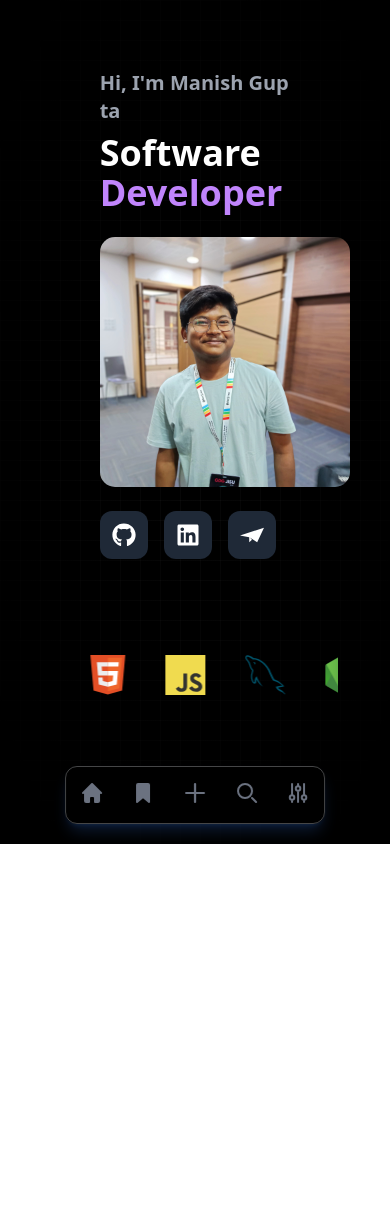
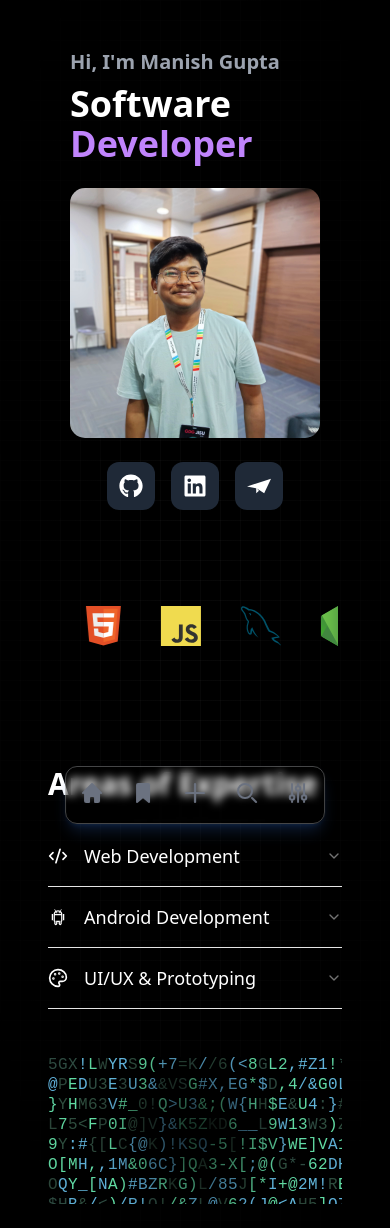
Before and after one commit to DevyManish/personal-portfolio, a Next.js app: page / in a window 390 px wide. Before the commit the page ends 844 px from the top, so only its background shows below. Built offline with nearby package versions, Linux system fonts and the light colour scheme.

Commit message:
feat: add skills section

```diff
--- a/package.json
+++ b/package.json
@@ -9,6 +9,7 @@
     "lint": "next lint"
   },
   "dependencies": {
+    "@radix-ui/react-accordion": "^1.2.3",
     "@radix-ui/react-slot": "^1.1.2",
     "class-variance-authority": "^0.7.1",
     "clsx": "^2.1.1",
--- a/src/app/page.js
+++ b/src/app/page.js
@@ -2,12 +2,13 @@ import Header from "@/components/Header";
 import HomeSection from "@/components/HomeSection";
 import Marquee from "@/components/Marquee";
 import MobHeader from "@/components/MobHeader";
+import Skills from "@/components/Skills";
 import { items } from "@/lib/data";
 import Image from "next/image";
 
 export default function Home() {
   return (
-    <main className="relative min-h-screen w-full bg-black overflow-hidden">
+    <main className="relative w-full bg-black overflow-hidden">
       {/*pattern */}
       <div className="absolute inset-0 h-full w-full
         bg-[linear-gradient(to_right,#73737310_1px,transparent_1px),linear-gradient(to_bottom,#73737310_1px,transparent_1px)]
@@ -27,6 +28,7 @@ export default function Home() {
           <div className="flex flex-col min-h-[calc(100vh-80px)] items-center justify-center">
             <HomeSection />
             <Marquee />
+            <Skills />
           </div>
         </div>
       </div>
--- a/src/components/HomeSection.jsx
+++ b/src/components/HomeSection.jsx
@@ -7,11 +7,10 @@ import { AuroraText } from "./magicui/aurora-text";
 import FadeContent from "./ui/Fade";
 import TiltedCard from "./ui/profile";
 
-
 const HomeSection = () => {
     return (
-        <section className="flex flex-col md:flex-colitems-center justify-between py-12 px-6 md:px-20 w-2/3 space-y-6">
-            <div className="items-center justify-between">
+        <section className="flex flex-col md:flex-col items-center justify-between md:mt-20 py-12 px-6 md:px-20 w-2/3 space-y-6">
+            <div className="md:items-center md:justify-between">
                 <TextAnimate animation="blurInUp" by="character" once className="text-xl md:text-lg font-semibold text-gray-400">
                     Hi, I'm Manish Gupta
                 </TextAnimate>
@@ -51,7 +50,7 @@ const HomeSection = () => {
                 </div>
 
             </div>
-            <div className="flex gap-4 mt-6">
+            <div className="flex gap-4 mt-12 md:mt-6">
                 <a
                     href="https://github.com/devymanish"
                     target="_blank"
@@ -75,8 +74,7 @@ const HomeSection = () => {
                     <SiMinutemailer className="w-6 h-6 text-white" />
                 </a>
             </div>
-            {/*
-            <Marquee /> */}
+
         </section>
     );
 };
--- /dev/null
+++ b/src/components/Skills.jsx
@@ -0,0 +1,57 @@
+import React from 'react'
+import {
+    Accordion,
+    AccordionContent,
+    AccordionItem,
+    AccordionTrigger,
+} from "@/components/ui/accordion";
+import LetterGlitch from './ui/GlitchText';
+import { CodeXml, CircleSmall, Palette } from 'lucide-react';
+import { LiaAndroid } from "react-icons/lia";
+
+const Skills = () => {
+    return (
+        <div className="flex flex-col px-8 md:w-[60%] md:px-8 py-6 mt-12 text-white space-y-6">
+            <h2 className="text-3xl md:text-4xl font-bold items-start w-full">Areas of Expertise</h2>
+            <div className="flex flex-col md:flex-row w-full md:items-center justify-between">
+                <Accordion type="single" collapsible className="w-full md:w-2/3 md:pr-8">
+                    <AccordionItem value="item-1">
+                        <AccordionTrigger>
+                            <span className="flex items-start text-start gap-4 text-lg"><CodeXml size={20} color='white' className="mt-1" /> Web Development</span></AccordionTrigger>
+                        <AccordionContent>
+                            <span className="flex items-center justify-start text-start gap-2 ml-3"><CircleSmall size={10} color='white' className='mt-1' />Single Page Applications,</span>
+                        </AccordionContent>
+                        <AccordionContent>
+                            <span className="flex items-center justify-start text-start gap-2 ml-3"><CircleSmall size={10} color='white' className='mt-1' />Progressive Web Apps,</span>
+                        </AccordionContent>
+                        <AccordionContent>
+                            <span className="flex items-center justify-start text-start gap-2 ml-3"><CircleSmall size={10} color='white' className='mt-1' />Server-Side Rendering</span>
+                        </AccordionContent>
+                    </AccordionItem>
+                    <AccordionItem value="item-2">
+                        <AccordionTrigger><span className="flex items-start text-start gap-4 text-lg"><LiaAndroid size={20} color='white' className="mt-1" /> Android Development</span></AccordionTrigger>
+                        <AccordionContent>
+                            React Native for mobile applications.
+                        </AccordionContent>
+                    </AccordionItem>
+                    <AccordionItem value="item-3">
+                        <AccordionTrigger><span className="flex items-start text-start gap-4 text-lg"><Palette size={20} color='white' className="mt-1" /> UI/UX & Prototyping</span></AccordionTrigger>
+                        <AccordionContent>
+                            Pixel perfect design and prototyping.
+                        </AccordionContent>
+                    </AccordionItem>
+                </Accordion>
+                <div className="w-full mt-12 md:mt-0 md:w-1/2 md:px-8">
+                    <LetterGlitch
+                        glitchSpeed={50}
+                        centerVignette={true}
+                        outerVignette={false}
+                        smooth={true}
+                    />
+                </div>
+            </div>
+        </div >
+    )
+}
+
+export default Skills
--- a/src/components/ui/GlitchText.jsx
+++ b/src/components/ui/GlitchText.jsx
@@ -1,75 +1,222 @@
-const GlitchText = ({
-    children,
-    speed = 0.5,
-    enableShadows = true,
-    enableOnHover = false,
-    className = "",
-  }) => {
-    const inlineStyles = {
-      "--after-duration": `${speed * 3}s`,
-      "--before-duration": `${speed * 2}s`,
-      "--after-shadow": enableShadows ? "-5px 0 red" : "none",
-      "--before-shadow": enableShadows ? "5px 0 cyan" : "none",
+
+"use client";
+import { useRef, useEffect } from 'react';
+
+const LetterGlitch = ({
+    glitchColors = ['#2b4539', '#61dca3', '#61b3dc'],
+    glitchSpeed = 50,
+    centerVignette = false,
+    outerVignette = true,
+    smooth = true,
+}) => {
+    const canvasRef = useRef(null);
+    const animationRef = useRef(null);
+    const letters = useRef([]);
+    const grid = useRef({ columns: 0, rows: 0 });
+    const context = useRef(null);
+    const lastGlitchTime = useRef(Date.now());
+
+    const fontSize = 16;
+    const charWidth = 10;
+    const charHeight = 20;
+
+    const lettersAndSymbols = [
+        'A', 'B', 'C', 'D', 'E', 'F', 'G', 'H', 'I', 'J', 'K', 'L', 'M',
+        'N', 'O', 'P', 'Q', 'R', 'S', 'T', 'U', 'V', 'W', 'X', 'Y', 'Z',
+        '!', '@', '#', '$', '&', '*', '(', ')', '-', '_', '+', '=', '/',
+        '[', ']', '{', '}', ';', ':', '<', '>', ',', '0', '1', '2', '3',
+        '4', '5', '6', '7', '8', '9'
+    ];
+
+    const getRandomChar = () => {
+        return lettersAndSymbols[Math.floor(Math.random() * lettersAndSymbols.length)];
     };
 
-    const baseClasses =
-      "text-white text-[clamp(2rem,10vw,8rem)] font-black relative mx-auto select-none cursor-pointer";
+    const getRandomColor = () => {
+        return glitchColors[Math.floor(Math.random() * glitchColors.length)];
+    };
 
-    const pseudoClasses = !enableOnHover
-      ?
-        "after:content-[attr(data-text)] after:absolute after:top-0 after:left-[10px] after:text-white after:bg-[#060606] after:overflow-hidden after:[clip-path:inset(0_0_0_0)] after:[text-shadow:var(--after-shadow)] after:animate-glitch-after " +
-        "before:content-[attr(data-text)] before:absolute before:top-0 before:left-[-10px] before:text-white before:bg-[#060606] before:overflow-hidden before:[clip-path:inset(0_0_0_0)] before:[text-shadow:var(--before-shadow)] before:animate-glitch-before"
-      :
-        "after:content-[''] after:absolute after:top-0 after:left-[10px] after:text-white after:bg-[#060606] after:overflow-hidden after:[clip-path:inset(0_0_0_0)] after:opacity-0 " +
-        "before:content-[''] before:absolute before:top-0 before:left-[-10px] before:text-white before:bg-[#060606] before:overflow-hidden before:[clip-path:inset(0_0_0_0)] before:opacity-0 " +
-        "hover:after:content-[attr(data-text)] hover:after:opacity-100 hover:after:[text-shadow:var(--after-shadow)] hover:after:animate-glitch-after " +
-        "hover:before:content-[attr(data-text)] hover:before:opacity-100 hover:before:[text-shadow:var(--before-shadow)] hover:before:animate-glitch-before";
+    const hexToRgb = (hex) => {
+        const shorthandRegex = /^#?([a-f\d])([a-f\d])([a-f\d])$/i;
+        hex = hex.replace(shorthandRegex, (m, r, g, b) => {
+            return r + r + g + g + b + b;
+        });
 
-    const combinedClasses = `${baseClasses} ${pseudoClasses} ${className}`;
+        const result = /^#?([a-f\d]{2})([a-f\d]{2})([a-f\d]{2})$/i.exec(hex);
+        return result ? {
+            r: parseInt(result[1], 16),
+            g: parseInt(result[2], 16),
+            b: parseInt(result[3], 16)
+        } : null;
+    };
+
+    const interpolateColor = (start, end, factor) => {
+        const result = {
+            r: Math.round(start.r + (end.r - start.r) * factor),
+            g: Math.round(start.g + (end.g - start.g) * factor),
+            b: Math.round(start.b + (end.b - start.b) * factor),
+        };
+        return `rgb(${result.r}, ${result.g}, ${result.b})`;
+    };
+
+    const calculateGrid = (width, height) => {
+        const columns = Math.ceil(width / charWidth);
+        const rows = Math.ceil(height / charHeight);
+        return { columns, rows };
+    };
+
+    const initializeLetters = (columns, rows) => {
+        grid.current = { columns, rows };
+        const totalLetters = columns * rows;
+        letters.current = Array.from({ length: totalLetters }, () => ({
+            char: getRandomChar(),
+            color: getRandomColor(),
+            targetColor: getRandomColor(),
+            colorProgress: 1,
+        }));
+    };
+
+    const resizeCanvas = () => {
+        const canvas = canvasRef.current;
+        if (!canvas) return;
+        const parent = canvas.parentElement;
+        if (!parent) return;
+
+        const dpr = window.devicePixelRatio || 1;
+        const rect = parent.getBoundingClientRect();
+
+        canvas.width = rect.width * dpr;
+        canvas.height = rect.height * dpr;
+
+        canvas.style.width = `${rect.width}px`;
+        canvas.style.height = `${rect.height}px`;
+
+        if (context.current) {
+            context.current.setTransform(dpr, 0, 0, dpr, 0, 0); // Properly scale without stacking transforms
+        }
+
+        const { columns, rows } = calculateGrid(rect.width, rect.height);
+        initializeLetters(columns, rows);
+
+        drawLetters(); // Ensure letters are drawn after resizing
+    };
+
+    const drawLetters = () => {
+        if (!context.current || letters.current.length === 0) return;
+        const ctx = context.current;
+        const { width, height } = canvasRef.current.getBoundingClientRect();
+        ctx.clearRect(0, 0, width, height);
+        ctx.font = `${fontSize}px monospace`;
+        ctx.textBaseline = 'top';
+
+        letters.current.forEach((letter, index) => {
+            const x = (index % grid.current.columns) * charWidth;
+            const y = Math.floor(index / grid.current.columns) * charHeight;
+            ctx.fillStyle = letter.color;
+            ctx.fillText(letter.char, x, y);
+        });
+    };
+
+    const updateLetters = () => {
+        if (!letters.current || letters.current.length === 0) return; // Prevent accessing empty array
+
+        const updateCount = Math.max(1, Math.floor(letters.current.length * 0.05));
+
+        for (let i = 0; i < updateCount; i++) {
+            const index = Math.floor(Math.random() * letters.current.length);
+            if (!letters.current[index]) continue; // Skip if index is invalid
+
+            letters.current[index].char = getRandomChar();
+            letters.current[index].targetColor = getRandomColor();
+
+            if (!smooth) {
+                letters.current[index].color = letters.current[index].targetColor;
+                letters.current[index].colorProgress = 1;
+            } else {
+                letters.current[index].colorProgress = 0;
+            }
+        }
+    };
+
+    const handleSmoothTransitions = () => {
+        let needsRedraw = false;
+        letters.current.forEach((letter) => {
+            if (letter.colorProgress < 1) {
+                letter.colorProgress += 0.05;
+                if (letter.colorProgress > 1) letter.colorProgress = 1;
+
+                const startRgb = hexToRgb(letter.color);
+                const endRgb = hexToRgb(letter.targetColor);
+                if (startRgb && endRgb) {
+                    letter.color = interpolateColor(startRgb, endRgb, letter.colorProgress);
+                    needsRedraw = true;
+                }
+            }
+        });
+
+        if (needsRedraw) {
+            drawLetters();
+        }
+    };
+
+    const animate = () => {
+        const now = Date.now();
+        if (now - lastGlitchTime.current >= glitchSpeed) {
+            updateLetters();
+            drawLetters();
+            lastGlitchTime.current = now;
+        }
+
+        if (smooth) {
+            handleSmoothTransitions();
+        }
+
+        animationRef.current = requestAnimationFrame(animate);
+    };
+
+    useEffect(() => {
+        const canvas = canvasRef.current;
+        if (!canvas) return;
+
+        context.current = canvas.getContext('2d');
+        resizeCanvas();
+        animate();
+
+        let resizeTimeout;
+
+        const handleResize = () => {
+            clearTimeout(resizeTimeout);
+            resizeTimeout = setTimeout(() => {
+                cancelAnimationFrame(animationRef.current); // Stop animation loop during resize
+                resizeCanvas();
+                animate(); // Restart after resizing
+            }, 100);
+        };
+
+        window.addEventListener('resize', handleResize);
+
+        return () => {
+            cancelAnimationFrame(animationRef.current);
+            window.removeEventListener('resize', handleResize);
+        };
+        // eslint-disable-next-line react-hooks/exhaustive-deps
+    }, [glitchSpeed, smooth]);
 
     return (
-      <div style={inlineStyles} data-text={children} className={combinedClasses}>
-        {children}
-      </div>
+        <div className="relative w-full h-full bg-black overflow-hidden">
+            <canvas ref={canvasRef} className="block w-full h-full" />
+            {outerVignette && (
+                <div
+                    className="absolute top-0 left-0 w-full h-full pointer-events-none bg-[radial-gradient(circle,_rgba(0,0,0,0)_60%,_rgba(0,0,0,1)_100%)]"
+                ></div>
+            )}
+            {centerVignette && (
+                <div
+                    className="absolute top-0 left-0 w-full h-full pointer-events-none bg-[radial-gradient(circle,_rgba(0,0,0,0.8)_0%,_rgba(0,0,0,0)_60%)]"
+                ></div>
+            )}
+        </div>
     );
-  };
+};
 
-  export default GlitchText;
-
-  // tailwind.config.js
-  // module.exports = {
-  //   theme: {
-  //     extend: {
-  //       keyframes: {
-  //         glitch: {
-  //           "0%": { "clip-path": "inset(20% 0 50% 0)" },
-  //           "5%": { "clip-path": "inset(10% 0 60% 0)" },
-  //           "10%": { "clip-path": "inset(15% 0 55% 0)" },
-  //           "15%": { "clip-path": "inset(25% 0 35% 0)" },
-  //           "20%": { "clip-path": "inset(30% 0 40% 0)" },
-  //           "25%": { "clip-path": "inset(40% 0 20% 0)" },
-  //           "30%": { "clip-path": "inset(10% 0 60% 0)" },
-  //           "35%": { "clip-path": "inset(15% 0 55% 0)" },
-  //           "40%": { "clip-path": "inset(25% 0 35% 0)" },
-  //           "45%": { "clip-path": "inset(30% 0 40% 0)" },
-  //           "50%": { "clip-path": "inset(20% 0 50% 0)" },
-  //           "55%": { "clip-path": "inset(10% 0 60% 0)" },
-  //           "60%": { "clip-path": "inset(15% 0 55% 0)" },
-  //           "65%": { "clip-path": "inset(25% 0 35% 0)" },
-  //           "70%": { "clip-path": "inset(30% 0 40% 0)" },
-  //           "75%": { "clip-path": "inset(40% 0 20% 0)" },
-  //           "80%": { "clip-path": "inset(20% 0 50% 0)" },
-  //           "85%": { "clip-path": "inset(10% 0 60% 0)" },
-  //           "90%": { "clip-path": "inset(15% 0 55% 0)" },
-  //           "95%": { "clip-path": "inset(25% 0 35% 0)" },
-  //           "100%": { "clip-path": "inset(30% 0 40% 0)" },
-  //         },
-  //       },
-  //       animation: {
-  //         "glitch-after": "glitch var(--after-duration) infinite linear alternate-reverse",
-  //         "glitch-before": "glitch var(--before-duration) infinite linear alternate-reverse",
-  //       },
-  //     },
-  //   },
-  //   plugins: [],
-  // };
+export default LetterGlitch;
--- /dev/null
+++ b/src/components/ui/accordion.jsx
@@ -0,0 +1,43 @@
+"use client"
+
+import * as React from "react"
+import * as AccordionPrimitive from "@radix-ui/react-accordion"
+import { ChevronDown } from "lucide-react"
+
+import { cn } from "@/lib/utils"
+
+const Accordion = AccordionPrimitive.Root
+
+const AccordionItem = React.forwardRef(({ className, ...props }, ref) => (
+  <AccordionPrimitive.Item ref={ref} className={cn("border-b", className)} {...props} />
+))
+AccordionItem.displayName = "AccordionItem"
+
+const AccordionTrigger = React.forwardRef(({ className, children, ...props }, ref) => (
+  <AccordionPrimitive.Header className="flex">
+    <AccordionPrimitive.Trigger
+      ref={ref}
+      className={cn(
+        "flex flex-1 items-center justify-between py-4 text-sm font-medium transition-all hover:underline text-left [&[data-state=open]>svg]:rotate-180",
+        className
+      )}
+      {...props}>
+      {children}
+      <ChevronDown
+        className="h-4 w-4 shrink-0 text-muted-foreground transition-transform duration-200" />
+    </AccordionPrimitive.Trigger>
+  </AccordionPrimitive.Header>
+))
+AccordionTrigger.displayName = AccordionPrimitive.Trigger.displayName
+
+const AccordionContent = React.forwardRef(({ className, children, ...props }, ref) => (
+  <AccordionPrimitive.Content
+    ref={ref}
+    className="overflow-hidden text-sm data-[state=closed]:animate-accordion-up data-[state=open]:animate-accordion-down"
+    {...props}>
+    <div className={cn("pb-4 pt-0", className)}>{children}</div>
+  </AccordionPrimitive.Content>
+))
+AccordionContent.displayName = AccordionPrimitive.Content.displayName
+
+export { Accordion, AccordionItem, AccordionTrigger, AccordionContent }
--- a/tailwind.config.mjs
+++ b/tailwind.config.mjs
@@ -13,9 +13,9 @@ module.exports = {
     	extend: {
     		dropShadow: {
     			glow: [
-					"0 0 4px rgba(59, 130, 246, 0.5)", // Blue glow
-					"0 0 8px rgba(59, 130, 246, 0.3)", // Wider glow
-				],
+    				'0 0 4px rgba(59, 130, 246, 0.5)',
+    				'0 0 8px rgba(59, 130, 246, 0.3)'
+    			]
     		},
     		borderRadius: {
     			lg: 'var(--radius)',
@@ -72,8 +72,10 @@ module.exports = {
     		animation: {
     			marquee: 'marquee 25s linear infinite',
     			marquee2: 'marquee2 25s linear infinite',
-				"glitch-after": "glitch var(--after-duration) infinite linear alternate-reverse",
-				"glitch-before": "glitch var(--before-duration) infinite linear alternate-reverse",
+    			'glitch-after': 'glitch var(--after-duration) infinite linear alternate-reverse',
+    			'glitch-before': 'glitch var(--before-duration) infinite linear alternate-reverse',
+    			'accordion-down': 'accordion-down 0.2s ease-out',
+    			'accordion-up': 'accordion-up 0.2s ease-out'
     		},
     		keyframes: {
     			marquee: {
@@ -163,29 +165,87 @@ module.exports = {
     				}
     			},
     			glitch: {
-					"0%": { "clip-path": "inset(20% 0 50% 0)" },
-					"5%": { "clip-path": "inset(10% 0 60% 0)" },
-					"10%": { "clip-path": "inset(15% 0 55% 0)" },
-					"15%": { "clip-path": "inset(25% 0 35% 0)" },
-					"20%": { "clip-path": "inset(30% 0 40% 0)" },
-					"25%": { "clip-path": "inset(40% 0 20% 0)" },
-					"30%": { "clip-path": "inset(10% 0 60% 0)" },
-					"35%": { "clip-path": "inset(15% 0 55% 0)" },
-					"40%": { "clip-path": "inset(25% 0 35% 0)" },
-					"45%": { "clip-path": "inset(30% 0 40% 0)" },
-					"50%": { "clip-path": "inset(20% 0 50% 0)" },
-					"55%": { "clip-path": "inset(10% 0 60% 0)" },
-					"60%": { "clip-path": "inset(15% 0 55% 0)" },
-					"65%": { "clip-path": "inset(25% 0 35% 0)" },
-					"70%": { "clip-path": "inset(30% 0 40% 0)" },
-					"75%": { "clip-path": "inset(40% 0 20% 0)" },
-					"80%": { "clip-path": "inset(20% 0 50% 0)" },
-					"85%": { "clip-path": "inset(10% 0 60% 0)" },
-					"90%": { "clip-path": "inset(15% 0 55% 0)" },
-					"95%": { "clip-path": "inset(25% 0 35% 0)" },
-					"100%": { "clip-path": "inset(30% 0 40% 0)" },
+    				'0%': {
+    					'clip-path': 'inset(20% 0 50% 0)'
     				},
+    				'5%': {
+    					'clip-path': 'inset(10% 0 60% 0)'
     				},
+    				'10%': {
+    					'clip-path': 'inset(15% 0 55% 0)'
+    				},
+    				'15%': {
+    					'clip-path': 'inset(25% 0 35% 0)'
+    				},
+    				'20%': {
+    					'clip-path': 'inset(30% 0 40% 0)'
+    				},
+    				'25%': {
+    					'clip-path': 'inset(40% 0 20% 0)'
+    				},
+    				'30%': {
+    					'clip-path': 'inset(10% 0 60% 0)'
+    				},
+    				'35%': {
+    					'clip-path': 'inset(15% 0 55% 0)'
+    				},
+    				'40%': {
+    					'clip-path': 'inset(25% 0 35% 0)'
+    				},
+    				'45%': {
+    					'clip-path': 'inset(30% 0 40% 0)'
+    				},
+    				'50%': {
+    					'clip-path': 'inset(20% 0 50% 0)'
+    				},
+    				'55%': {
+    					'clip-path': 'inset(10% 0 60% 0)'
+    				},
+    				'60%': {
+    					'clip-path': 'inset(15% 0 55% 0)'
+    				},
+    				'65%': {
+    					'clip-path': 'inset(25% 0 35% 0)'
+    				},
+    				'70%': {
+    					'clip-path': 'inset(30% 0 40% 0)'
+    				},
+    				'75%': {
+    					'clip-path': 'inset(40% 0 20% 0)'
+    				},
+    				'80%': {
+    					'clip-path': 'inset(20% 0 50% 0)'
+    				},
+    				'85%': {
+    					'clip-path': 'inset(10% 0 60% 0)'
+    				},
+    				'90%': {
+    					'clip-path': 'inset(15% 0 55% 0)'
+    				},
+    				'95%': {
+    					'clip-path': 'inset(25% 0 35% 0)'
+    				},
+    				'100%': {
+    					'clip-path': 'inset(30% 0 40% 0)'
+    				}
+    			},
+    			'accordion-down': {
+    				from: {
+    					height: '0'
+    				},
+    				to: {
+    					height: 'var(--radix-accordion-content-height)'
+    				}
+    			},
+    			'accordion-up': {
+    				from: {
+    					height: 'var(--radix-accordion-content-height)'
+    				},
+    				to: {
+    					height: '0'
+    				}
+    			}
+    		}
     	}
     },
 	plugins: [require("tailwindcss-animate")],
```
Also changed, not shown: 1 other file (tests, documents, lock files or other folders). Lines whose indentation alone changed are shown as unchanged.
